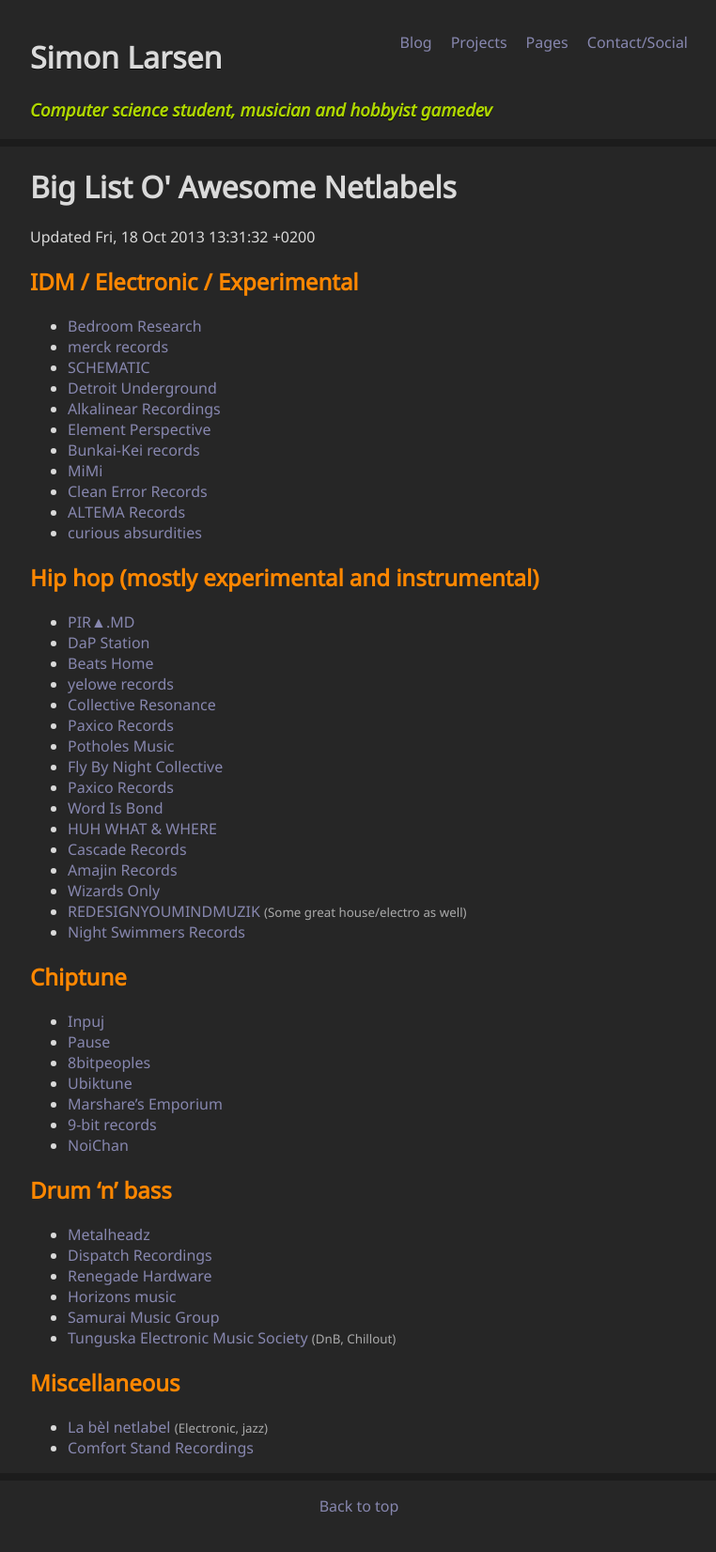
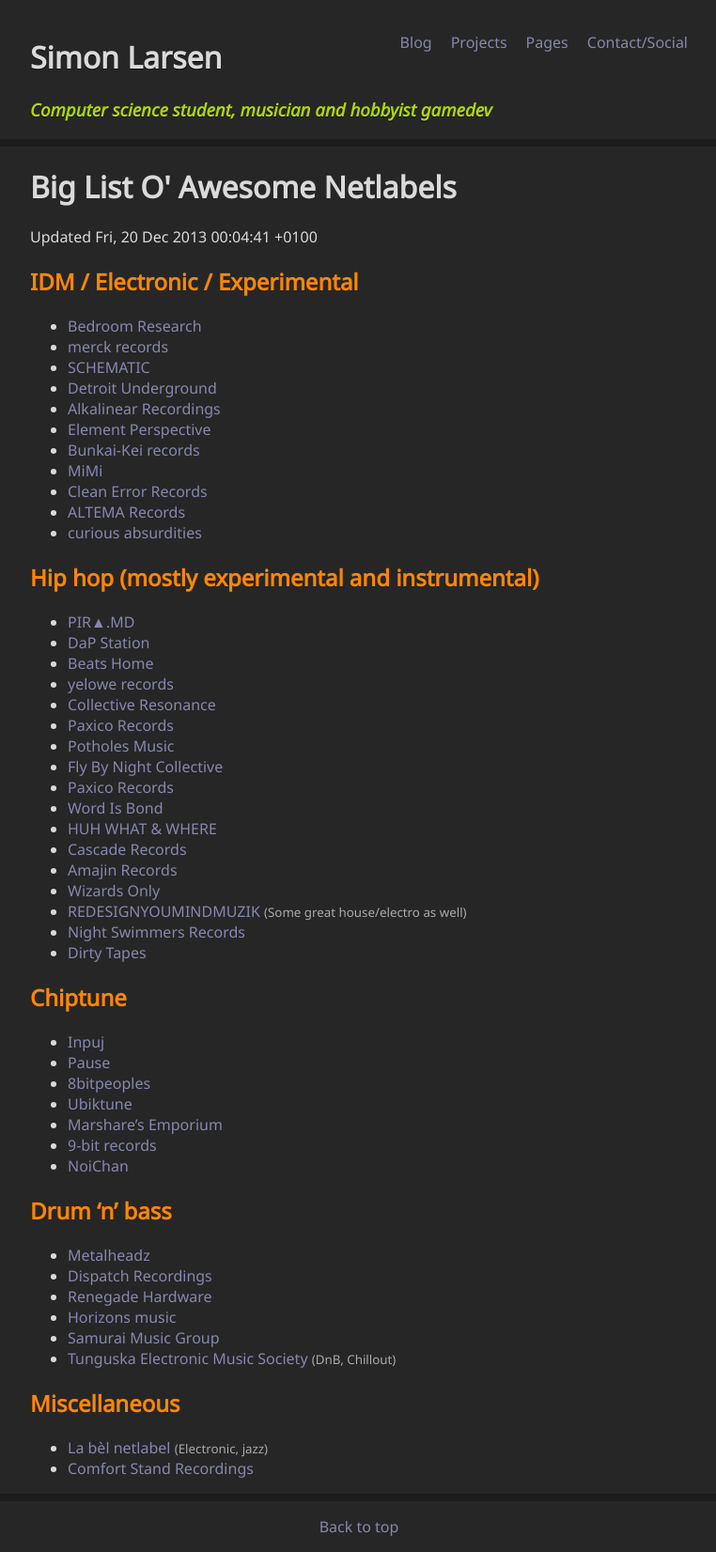
Before and after one commit to SimonLarsen/simonlarsen.github.io, a Jekyll site: the page built from pages/netlabels/index.md, in a window 1280 px wide. Shown: the whole page at 94% size, without its empty margins (258-1020 px from the left). Built offline with Jekyll 4.4.1, drawn with Linux system fonts in a browser that asks for light colours; before the commit the page ends 1630 px from its top, so only the background shows below that.

Commit message:
Update index.md

```diff
--- a/pages/netlabels/index.md
+++ b/pages/netlabels/index.md
@@ -2,7 +2,7 @@
 layout: default
 title: Big List O' Awesome Netlabels
 ---
-Updated Fri, 18 Oct 2013 13:31:32 +0200
+Updated Fri, 20 Dec 2013 00:04:41 +0100
 
 ## IDM / Electronic / Experimental ##
 
@@ -36,6 +36,7 @@
 * [Wizards Only](https://wizardsonly.bandcamp.com/)
 * [REDESIGNYOUMINDMUZIK](http://redesignyourmindmuzik.bandcamp.com/) <small>(Some great house/electro as well)</small>
 * [Night Swimmers Records](http://nightswimmers.bandcamp.com/)
+* [Dirty Tapes](http://dirtytapes.bandcamp.com/)
 
 ## Chiptune ##
 
```
